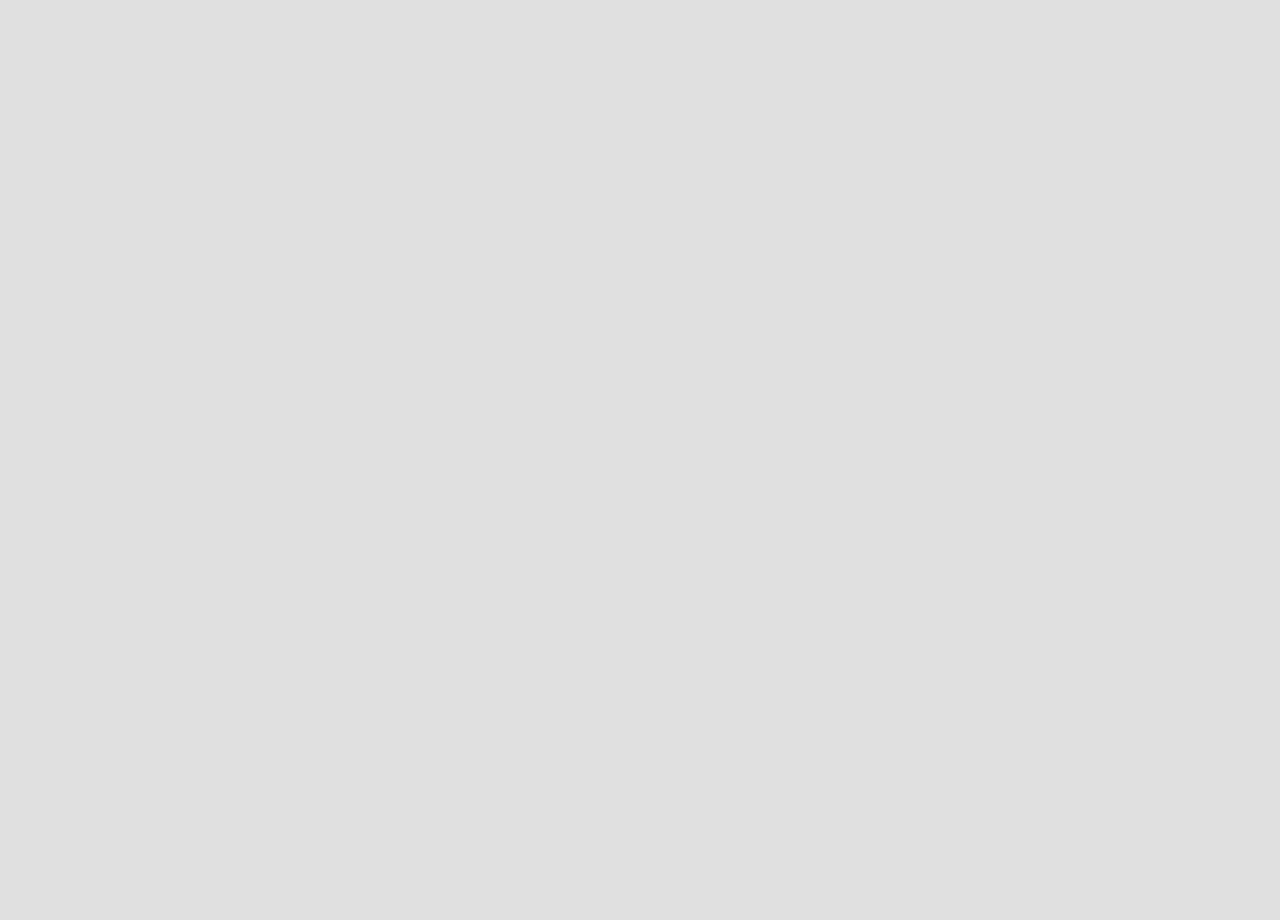
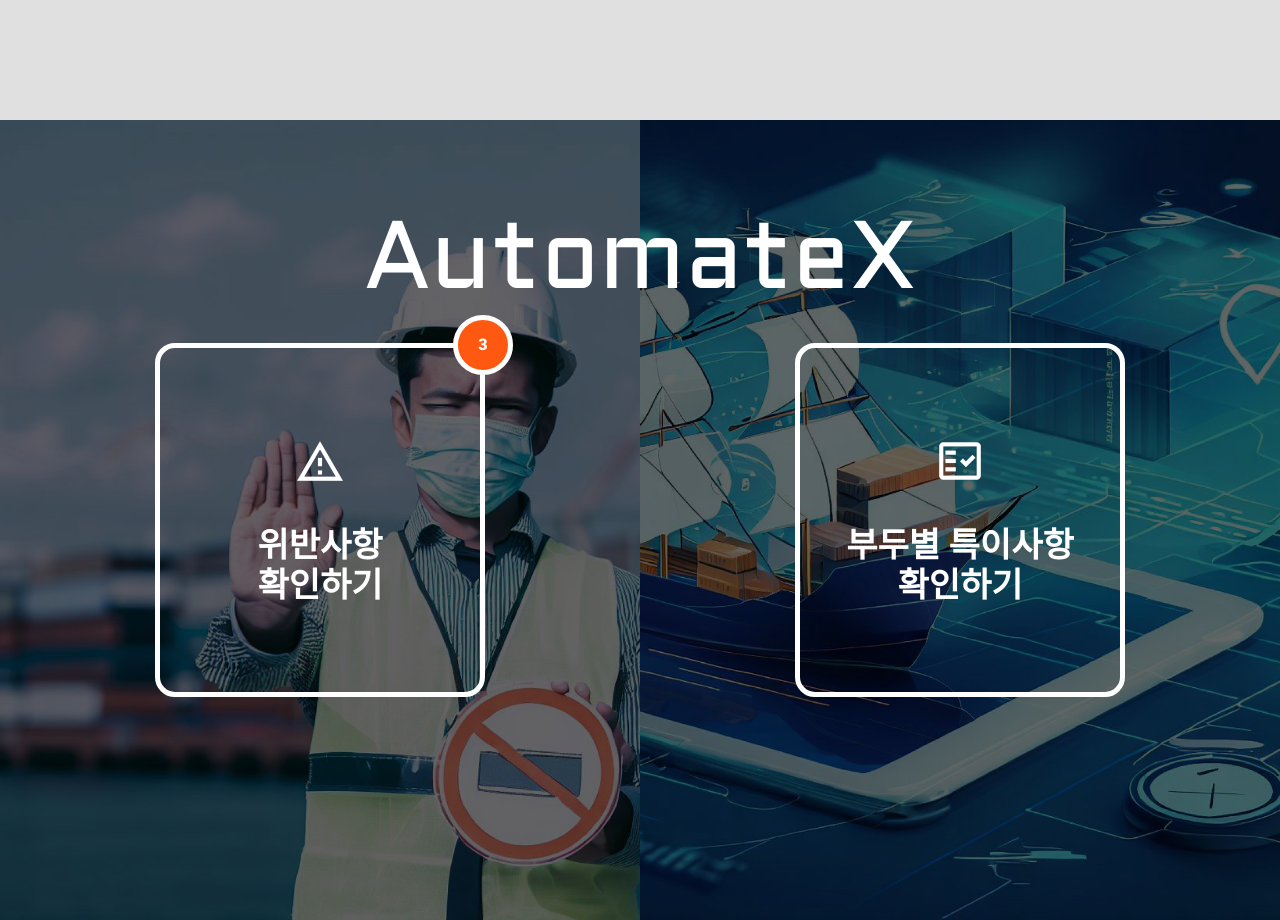
Before and after one commit to Stendhalsynd/ICT-23HP050-front, a React (Create React App) app: page /mainPage in a window 1280 px wide. Before the commit this address had no page. Shown: the part 760-1680 px from the top of the page. Before the commit the page ends 880 px from the top, so only its background shows below. Built offline with nearby package versions, Linux system fonts and the light colour scheme.

Commit message:
feat/#5 main-page 생성

```diff
--- a/src/App.js
+++ b/src/App.js
@@ -4,6 +4,7 @@
 import CreateAccountPage from "./screen/Create_account_page";
 import signUpPage from "./screen/Signup_page";
 import signUpPage2 from "./screen/Signup2_page";
+import MainPage from "./screen/main_page";
 import { Reset } from "styled-reset";
 
 function App() {
@@ -17,6 +18,7 @@
           <Route path="/createAccountPage" Component={CreateAccountPage} />
           <Route path="/signUpPage" Component={signUpPage} />
           <Route path="/signUpPage2" Component={signUpPage2} />
+          <Route path="/mainPage" Component={MainPage} />
         </Routes>
       </div>
     </BrowserRouter>
--- a/src/component/area/Area.js
+++ b/src/component/area/Area.js
@@ -1,23 +1,23 @@
-import styled, {css} from 'styled-components'
-import colors from '../../config/Colors';
+import styled, { css } from "styled-components";
+import colors from "../../config/Colors";
 
 const StyledArea = styled.div`
   display: flex;
+  flex-wrap: wrap;
   flex-direction: column;
   justify-content: center;
   align-content: center;
+  align-items: center;
   border-radius: 20px;
   border: 5px solid ${colors.white};
+  position: relative;
 
   width: ${(props) => props.width || "50%"};
-  height: ${(props) => props.height || "50%"}
+  height: ${(props) => props.height || "43%"};
 `;
 
-function Area({children, ...props}) {
-  return <StyledArea {...props}>
-    <img src={'/img/warning_amber.png'} style={{width: '50px', height: '50px'}} ></img>
-    {children}
-  </StyledArea>;
+function Area({ children, ...props }) {
+  return <StyledArea {...props}>{children}</StyledArea>;
 }
 
 export default Area;
--- /dev/null
+++ b/src/component/typography/Typography.js
@@ -0,0 +1,19 @@
+import styled, { css } from "styled-components";
+import colors from "../../config/Colors";
+
+const StyledTypography = styled.div`
+  font-family: ${(props) => props.fontFamily || "var(--font-Roboto)"};
+  font-size: ${(props) => props.fontSize || "34px"};
+  font-weight: ${(props) => (props.fontWeight ? props.fontWeight : 700)};
+  line-height: ${(props) => props.lineHeight || "40px"};
+
+  color: ${(props) => props.textColor || colors.white};
+  text-align: ${(props) => props.textAlign || "center"};
+  margin-top: ${(props) => props.marginTop || "0px"};
+`;
+
+function Typography({ children, ...props }) {
+  return <StyledTypography {...props}>{children}</StyledTypography>;
+}
+
+export default Typography;
--- a/src/config/Colors.js
+++ b/src/config/Colors.js
@@ -1,19 +1,20 @@
 const colors = {
   // button color
-  btn_default: '#6B6B6B', // secondary_default, 회색 버튼
-  btn_disabled: 'rgba(107,107,107,0.3)', // secondary_disabled, 회색 버튼 비활성화
+  btn_default: "#6B6B6B", // secondary_default, 회색 버튼
+  btn_disabled: "rgba(107,107,107,0.3)", // secondary_disabled, 회색 버튼 비활성화
 
   // background color
-  bg_default: '#E0E0E0', // figma_black_5, 회색배경
+  bg_default: "#E0E0E0", // figma_black_5, 회색배경
 
   // typography color
-  tp_green: '#077D55', // status_success, 초록색
-  tp_red: '#D91F11', // status_error, 빨간색
+  tp_green: "#077D55", // status_success, 초록색
+  tp_red: "#D91F11", // status_error, 빨간색
 
   // common
-  white: '#FFFFFF', // 흰색
-  gray: '#C6C6C6', // 회색
-  black: '#000000', // 검은색
-}
+  white: "#FFFFFF", // 흰색
+  gray: "#C6C6C6", // 회색
+  black: "#000000", // 검은색
+  orange: "#FF5811", // 주황색
+};
 
 export default colors;
--- a/src/screen/main_page.js
+++ b/src/screen/main_page.js
@@ -1,21 +1,47 @@
-import React from 'react';
-import { Link } from 'react-router-dom';
-import Button from '../component/button/Button';
-import Header from '../component/header/Header';
-import Section from '../component/section/Section';
-import Area from '../component/area/Area';
-import colors from '../config/Colors';
-import styled from 'styled-components'
-const MainPage = ({form, children}) => {
+import React from "react";
+import Button from "../component/button/Button";
+import Header from "../component/header/Header";
+import Section from "../component/section/Section";
+import Area from "../component/area/Area";
+import styled from "styled-components";
+import Typography from "../component/typography/Typography";
+import colors from "../config/Colors";
+
+const MainPage = ({ form, children }) => {
   return (
     <Container>
-      <Header main paddingTop="97px"/>
-      <Button input text="인증코드 발송"/>
+      <Header main paddingTop="97px" />
+      {/* <Button input text="인증코드 발송" /> */}
       <Section left>
-        <Area/>
+        <Area>
+          <img
+            src={"/img/warning_amber.png"}
+            style={{ width: "50px", height: "50px" }}
+          ></img>
+          <Typography marginTop="39px">
+            위반사항
+            <br />
+            확인하기
+          </Typography>
+          <Circle>
+            <Typography fontSize="16px" lineHeight="20px">
+              3
+            </Typography>
+          </Circle>
+        </Area>
       </Section>
       <Section right>
-        <Area/>
+        <Area>
+          <img
+            src={"/img/fact_check.png"}
+            style={{ width: "50px", height: "50px" }}
+          ></img>
+          <Typography marginTop="39px">
+            부두별 특이사항
+            <br />
+            확인하기
+          </Typography>
+        </Area>
       </Section>
     </Container>
   );
@@ -27,6 +53,20 @@
   flex-direction: column;
   height: 100vh;
   background: transparent;
-`
+`;
+
+const Circle = styled.div`
+  display: flex;
+  justify-content: center;
+  align-items: center;
+  position: absolute;
+  top: -33px;
+  right: -33px;
+  width: 50px;
+  height: 50px;
+  border: 5px solid ${colors.white};
+  background-color: ${colors.orange};
+  border-radius: 50px;
+`;
 
 export default MainPage;
```
